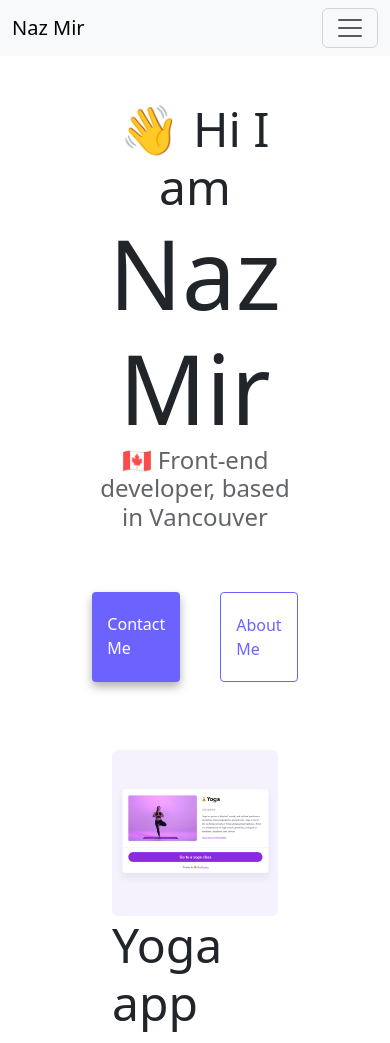
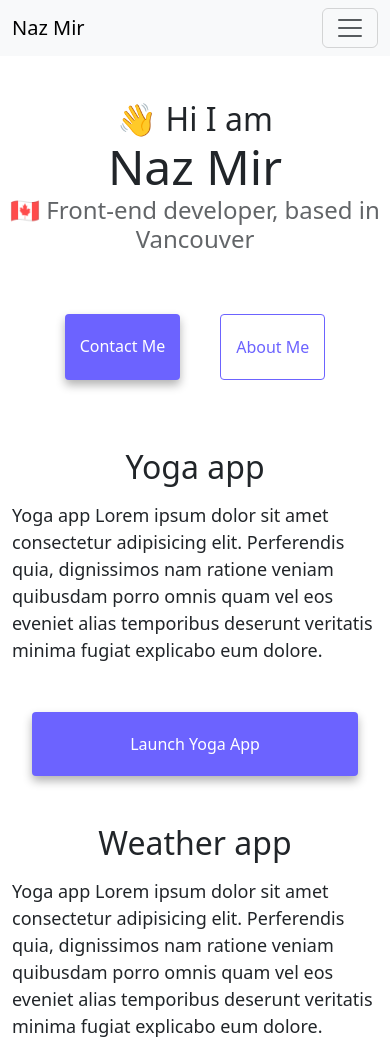
Before and after one commit to NazM64/Naz-Mir, a plain HTML site: page index.html in a window 390 px wide. Shown: the top 1043 px of the page. Drawn offline with nearby package versions, Linux system fonts and the light colour scheme.

Commit message:
Modified the project for mobile devices

```diff
--- a/index.html
+++ b/index.html
@@ -68,7 +68,7 @@
         <div class="col-md-6">
           <img
             src="images/yoga.png"
-            class="img-fluid rounded"
+            class="img-fluid rounded yoga-pic"
             alt="Yoga picture"
           />
         </div>
@@ -106,7 +106,7 @@
         <div class="col-md-6">
           <img
             src="images/weather.png"
-            class="img-fluid rounded"
+            class="img-fluid rounded weather-pic"
             alt="Weather picture"
           />
         </div>
@@ -116,7 +116,7 @@
         <div class="col-md-6">
           <img
             src="images/yogurt.png"
-            class="img-fluid rounded"
+            class="img-fluid rounded yogurt-pic"
             alt="Yogurt picture"
           />
         </div>
--- a/style.css
+++ b/style.css
@@ -92,3 +92,31 @@ p {
 .email-link:hover {
   text-decoration: underline;
 }
+@media (max-width: 576px) {
+  body {
+    margin: 100px 0;
+  }
+  h1 {
+    font-size: 48px;
+  }
+  h2 {
+    font-size: 32px;
+  }
+  h3 {
+    margin: 0;
+    text-align: center;
+  }
+  .yoga-pic,
+  .weather-pic,
+  .yogurt-pic {
+    display: none;
+  }
+  .App-link {
+    display: block;
+    text-align: center;
+    margin: 0 20px;
+  }
+  .mb-3 {
+    text-align: center;
+  }
+}
```
Also changed, not shown: package.json (deleted, +0 -24 lines).
